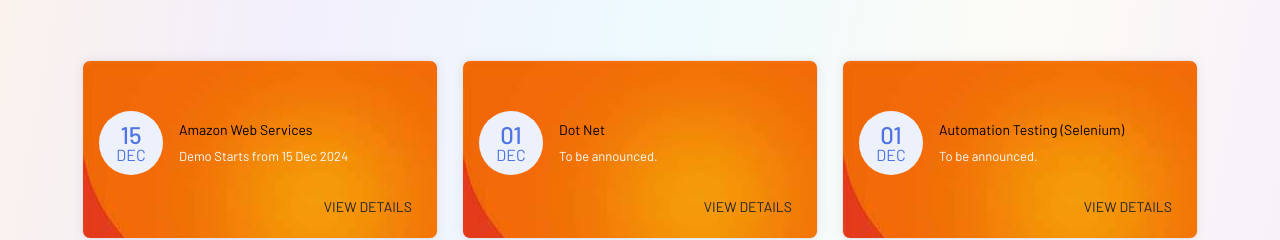
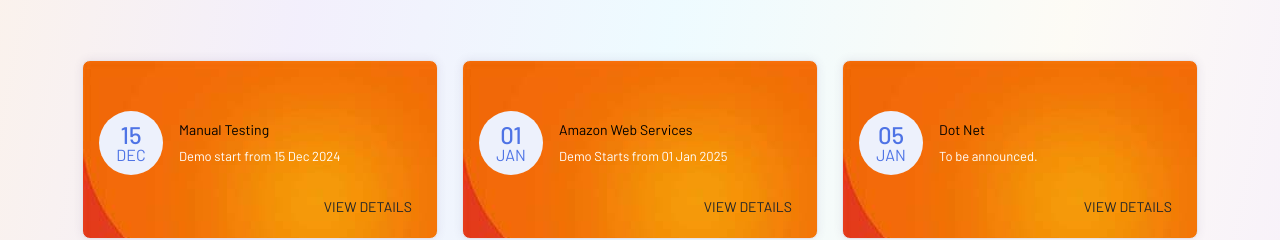
Before and after one commit to Rameshwar2018/Achievers, a plain HTML site: page upcomming-batches.html in a window 1280 px wide. Shown: the part 574-814 px from the top of the page. Drawn offline with Linux system fonts and the light colour scheme.

Commit message:
batches updated

```diff
--- a/upcomming-batches.html
+++ b/upcomming-batches.html
@@ -160,7 +160,6 @@
                     </div>
                 </div>
                 <!-- Tabs content -->
-
                 <div class="container">
                     <div class="row">
                         <div class="col-lg-4">
@@ -175,8 +174,35 @@
                                                 <span class="widget-49-date-month">Dec</span>
                                             </div>
                                             <div class="widget-49-meeting-info">
+                                                <span class="widget-49-pro-title" style="color: #000;">Manual Testing</span>
+                                                <span class="widget-49-meeting-time" style="color: #fff;">Demo start from 15 Dec 2024</span>
+                                            </div>
+                                        </div>
+                                        <ol class="widget-49-meeting-points">
+
+                                        </ol>
+                                        <div class="widget-49-meeting-action">
+                                            <a href="software-testing.html" class="btn btn-sm btn-flash-border-primary">View
+                                                Details</a>
+                                        </div>
+                                    </div>
+                                </div>
+                            </div>
+                        </div>
+                        <div class="col-lg-4">
+                            <div class="card card-margin" style="background-image: url(images/OIP.jpeg); ">
+                                <div class="card-header no-border">
+                                </div>
+                                <div class="card-body pt-0">
+                                    <div class="widget-49">
+                                        <div class="widget-49-title-wrapper">
+                                            <div class="widget-49-date-primary">
+                                                <span class="widget-49-date-day">01</span>
+                                                <span class="widget-49-date-month">Jan</span>
+                                            </div>
+                                            <div class="widget-49-meeting-info">
                                                 <span class="widget-49-pro-title" style="color: #000;">Amazon Web Services</span>
-                                                <span class="widget-49-meeting-time" style="color: #fff;">Demo Starts from 15 Dec 2024</span>
+                                                <span class="widget-49-meeting-time" style="color: #fff;">Demo Starts from 01 Jan 2025</span>
                                             </div>
                                         </div>
                                         <ol class="widget-49-meeting-points">
@@ -198,8 +224,8 @@
                                     <div class="widget-49">
                                         <div class="widget-49-title-wrapper">
                                             <div class="widget-49-date-primary">
-                                                <span class="widget-49-date-day">01</span>
-                                                <span class="widget-49-date-month">Dec</span>
+                                                <span class="widget-49-date-day">05</span>
+                                                <span class="widget-49-date-month">Jan</span>
                                             </div>
                                             <div class="widget-49-meeting-info">
                                                 <span class="widget-49-pro-title" style="color: #000;">Dot Net</span>
@@ -226,8 +252,8 @@
                                     <div class="widget-49">
                                         <div class="widget-49-title-wrapper">
                                             <div class="widget-49-date-primary">
-                                                <span class="widget-49-date-day">01</span>
-                                                <span class="widget-49-date-month">Dec</span>
+                                                <span class="widget-49-date-day">05</span>
+                                                <span class="widget-49-date-month">Jan</span>
                                             </div>
                                             <div class="widget-49-meeting-info">
                                                 <span class="widget-49-pro-title" style="color: #000;">Automation Testing (Selenium)</span>
```
